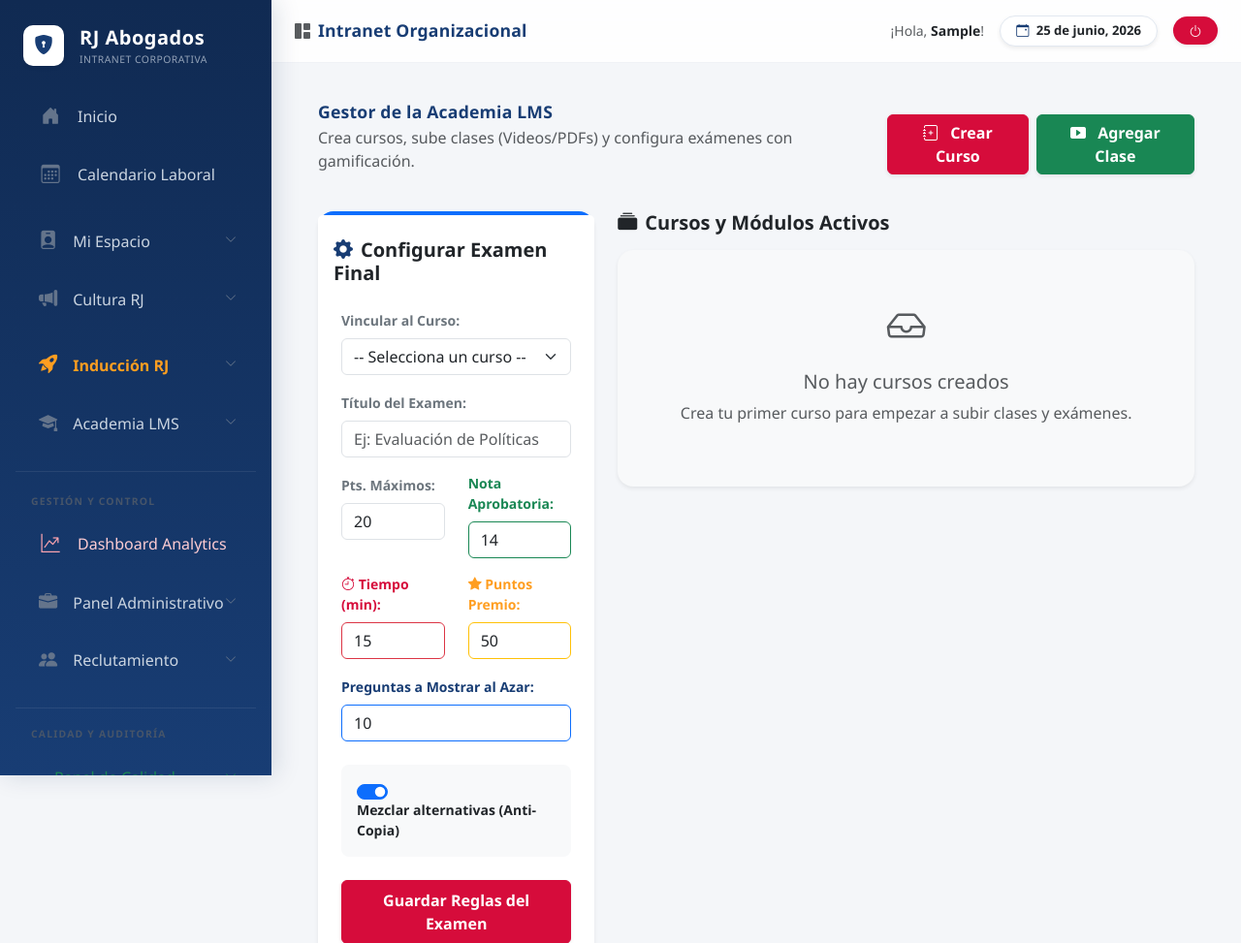
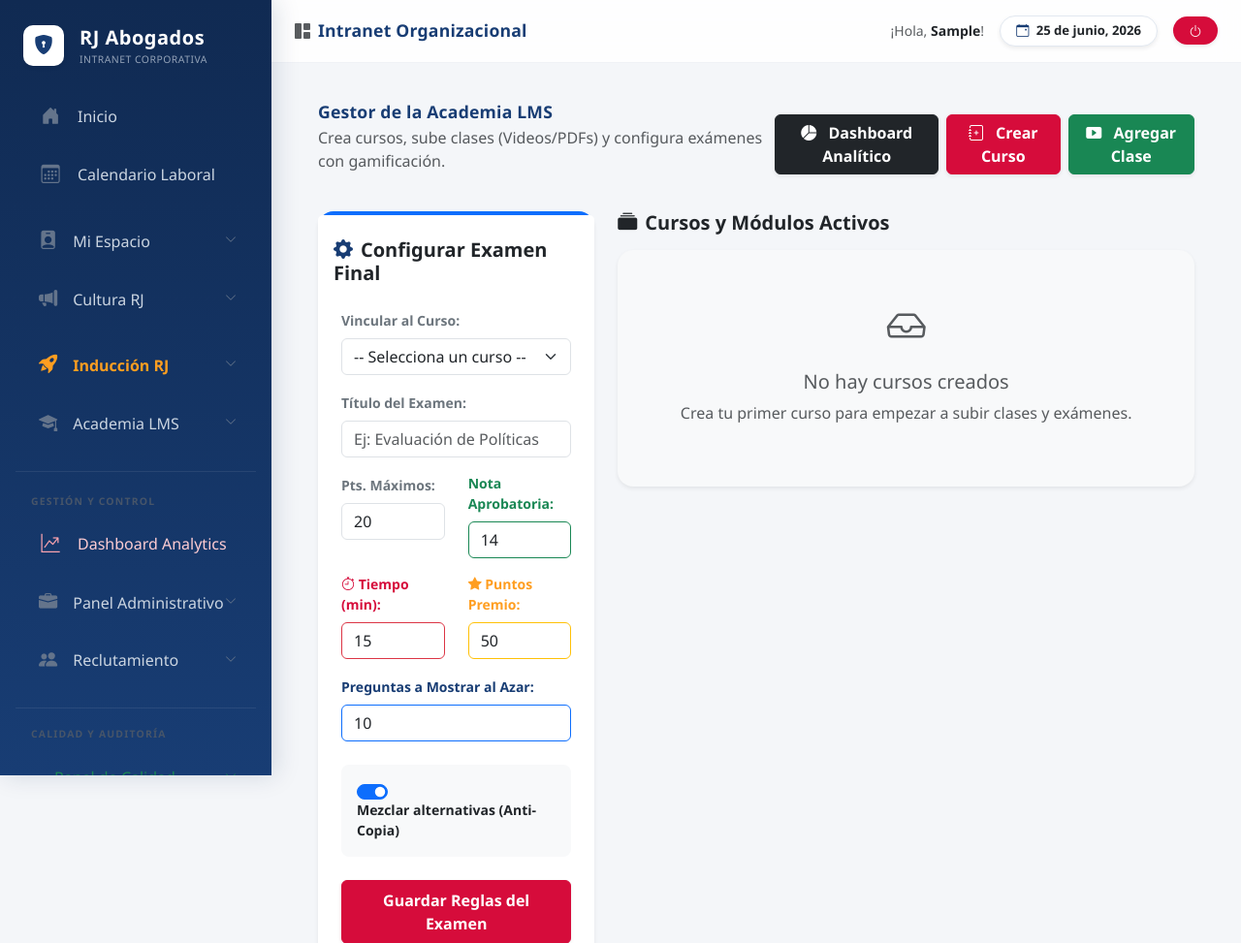
Before and after one commit to rjabogados/rj-plataforma, a Django app: page /academia/gestor/ in a window 1280 px wide. Shown: the top 973 px of the page at 97% size. Run offline with Django 5.2, Linux system fonts and the light colour scheme; the visitor is signed in with stand-in values (Sample User, id 1); data that the repository does not hold is empty.

```diff
--- a/intranet/templates/intranet/lms/gestor_lms.html
+++ b/intranet/templates/intranet/lms/gestor_lms.html
@@ -8,6 +8,10 @@
             <p class="text-muted">Crea cursos, sube clases (Videos/PDFs) y configura exámenes con gamificación.</p>
         </div>
         <div class="d-flex gap-2">
+            <!-- NUEVO BOTÓN DEL DASHBOARD -->
+            <a href="{% url 'dashboard_resultados' %}" class="btn btn-dark fw-bold shadow-sm">
+                <i class="bi bi-pie-chart-fill me-2"></i> Dashboard Analítico
+            </a>
             <button class="btn btn-primary fw-bold shadow-sm" data-bs-toggle="modal" data-bs-target="#modalCrearCurso">
                 <i class="bi bi-journal-plus me-2"></i> Crear Curso
             </button>
```
